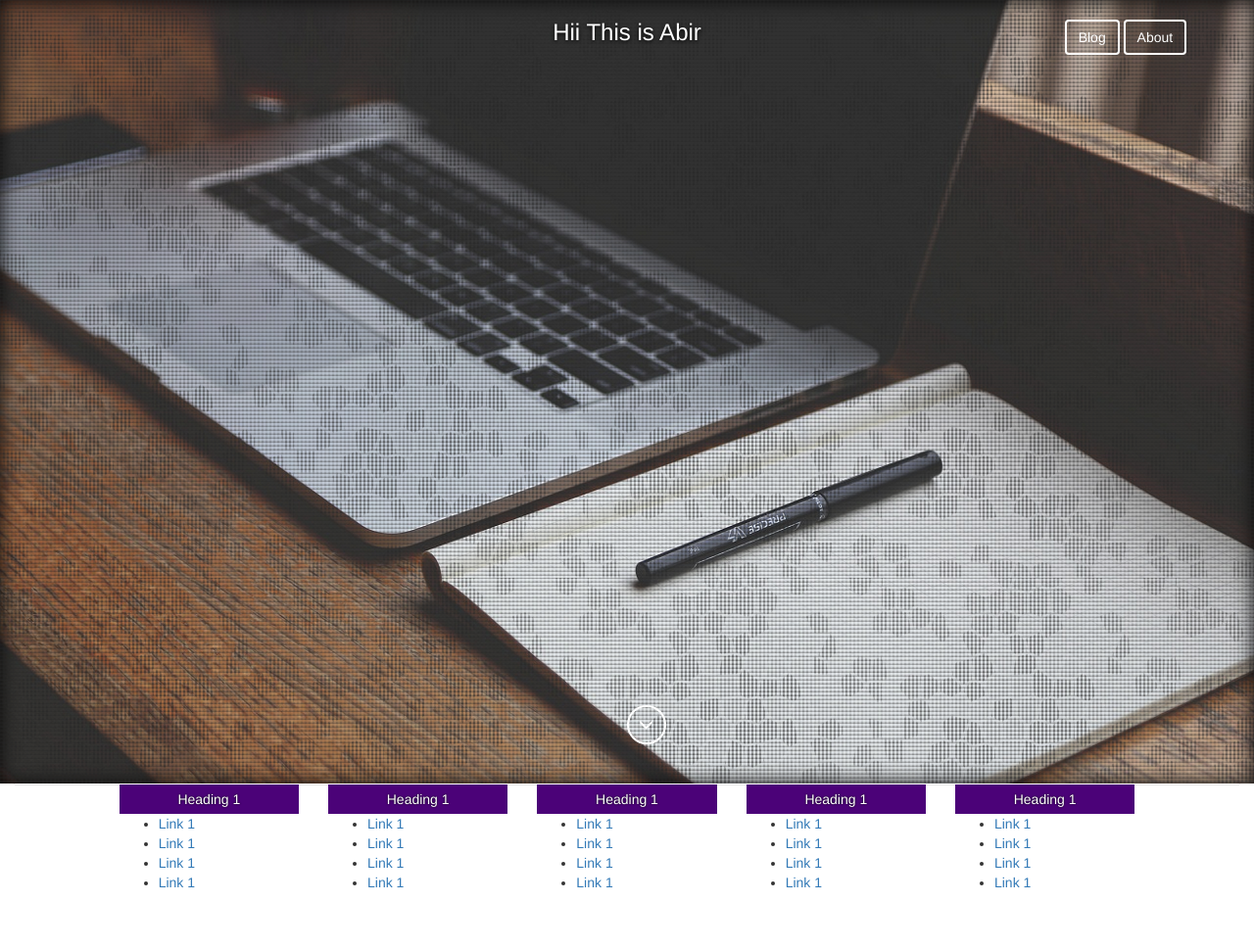
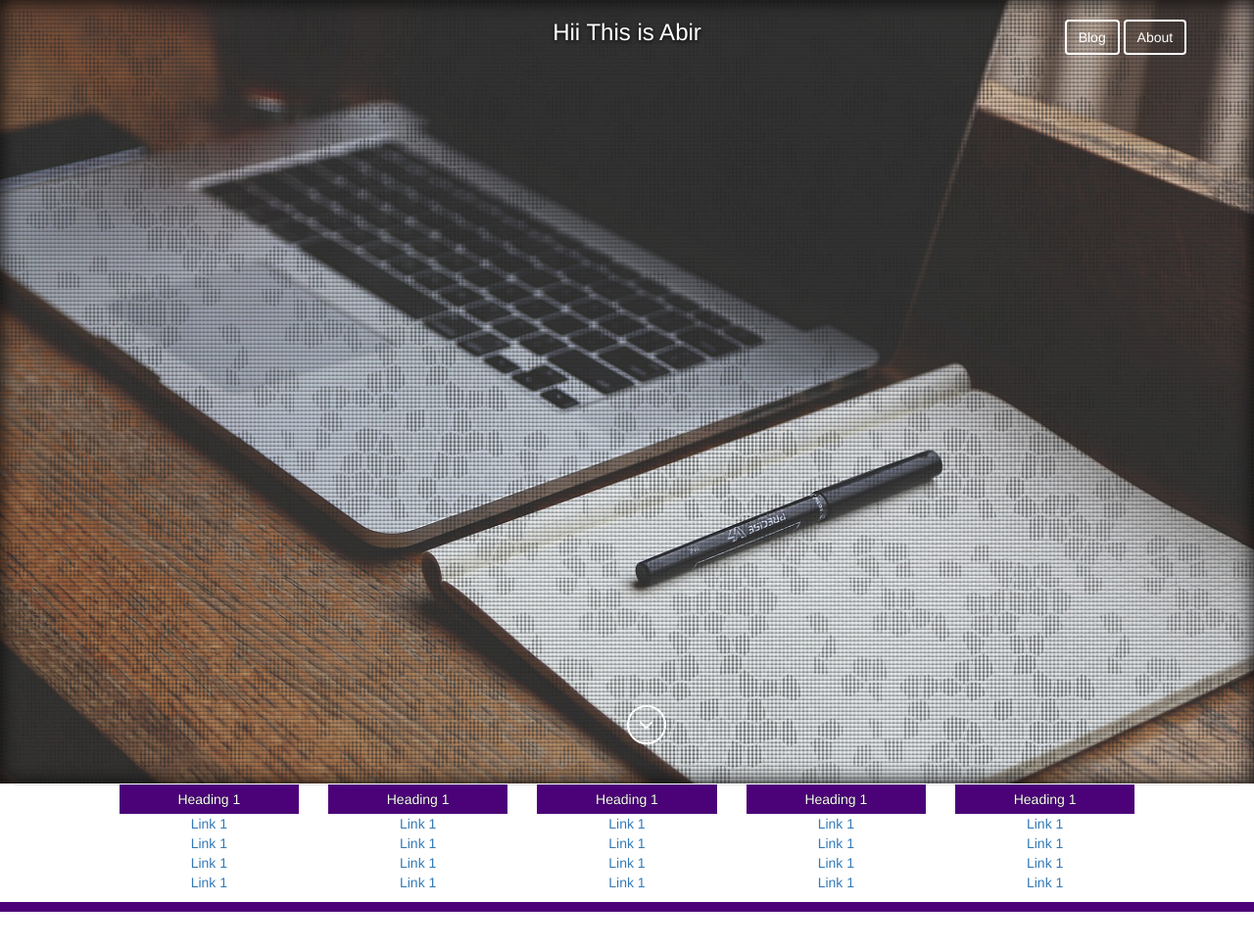
Before and after one commit to abirnag/html-Template-, a plain HTML site: page index.html in a window 1280 px wide. Shown: the top 970 px of the page at 98% size. Drawn offline with nearby package versions, Linux system fonts and the light colour scheme.

Commit message:
footer modification started

```diff
--- a/css/style.css
+++ b/css/style.css
@@ -76,8 +76,18 @@ body{
     padding:5px;
     background-color: #4B0278;
     color:#FFF;
-    text-shadow: 0px 0px 2px #000;
+    text-shadow: 0px 0px 1px #000;
 }
-.cust-footer{
-
+.cust-footer-link{
+    list-style: none;
+    padding: 0px;
 }
+.cust-footer-link li{
+    text-align: center;
+}
+.cust-copyright{
+    background-color: #4B0278;
+    padding:5px;
+    color:#fff;
+    text-align: center;
+}
--- a/index.html
+++ b/index.html
@@ -119,7 +119,8 @@
 
 
              </div>
-
+        <div class="col-sm-12 col-lg-12 col-md-12 col-md-12 cust-copyright">
+        </div>
          </div>
     </footer>
 
```
